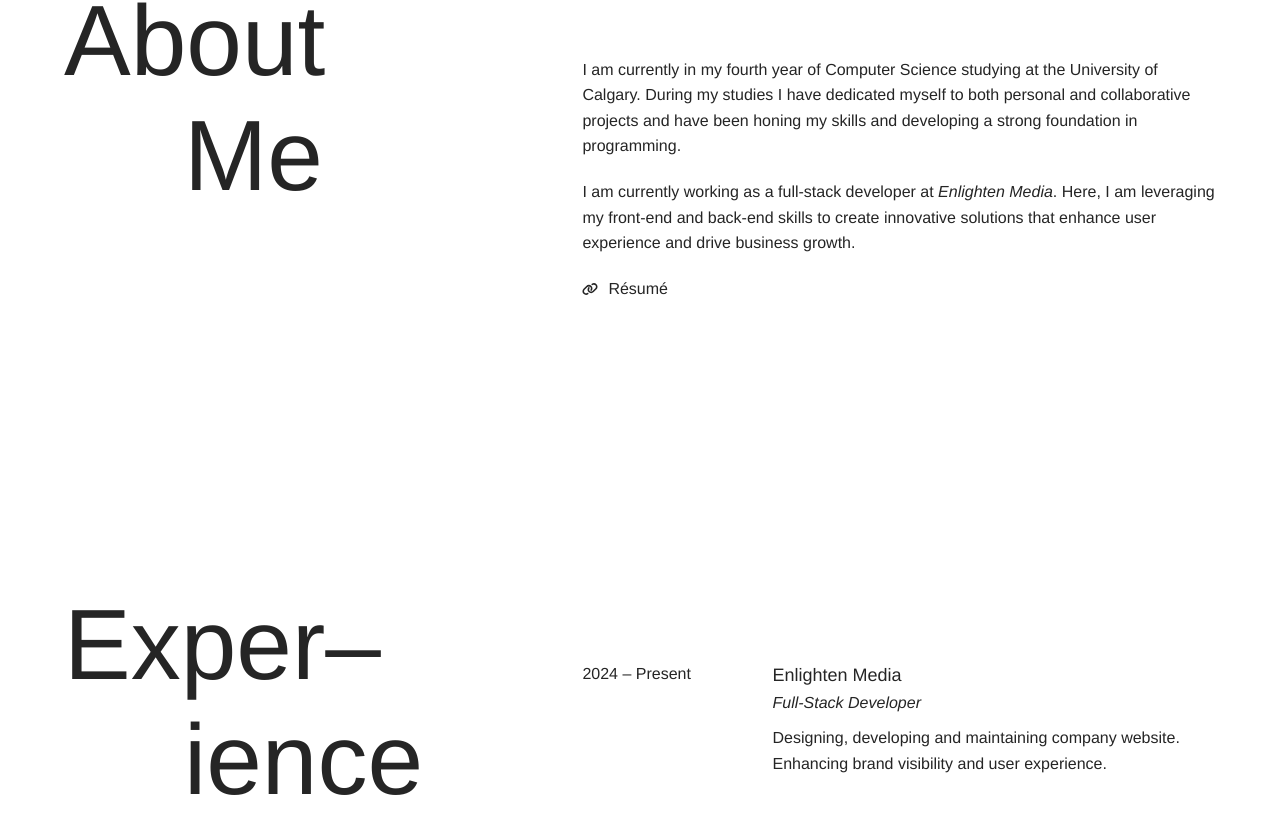
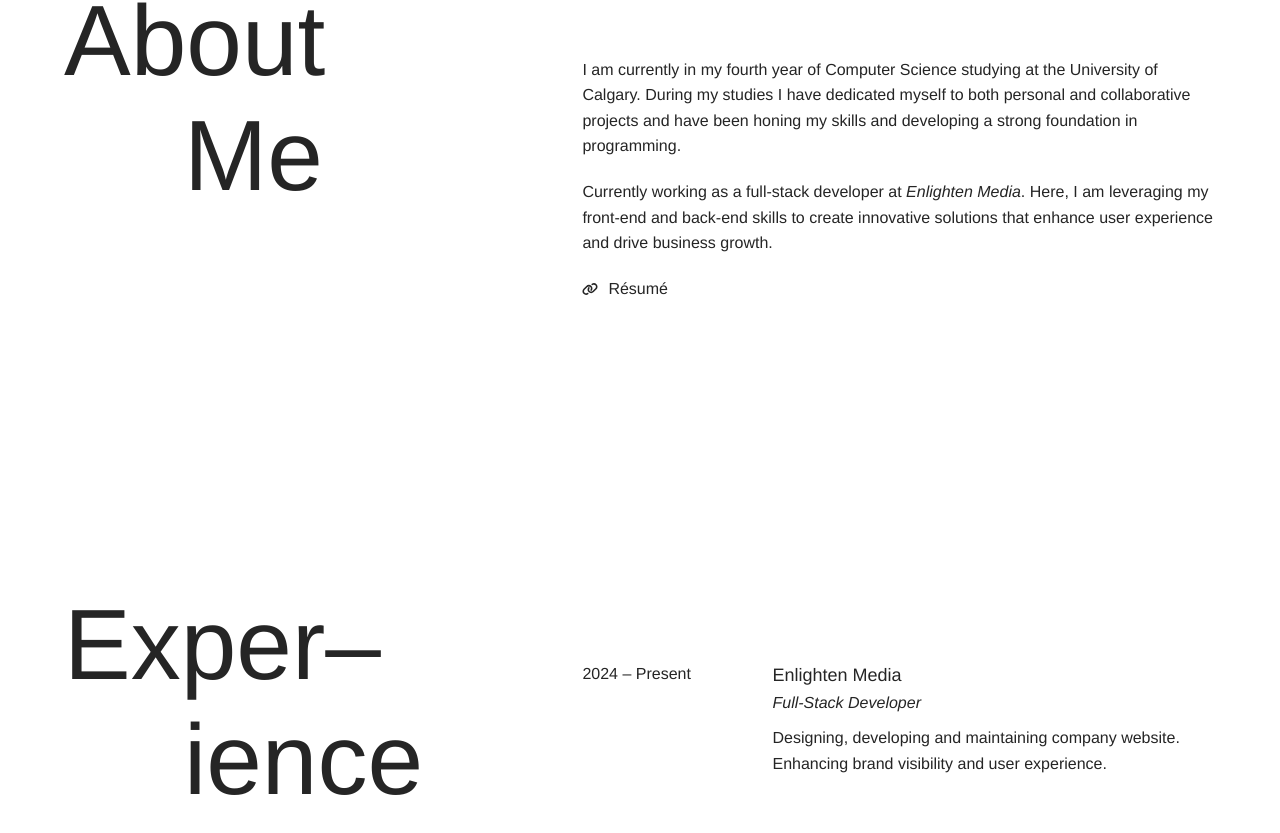
Before and after one commit to JvsonKee/Portfolio-Site, a React (Vite) app in the folder client/: page / in a window 1280 px wide. Shown: the part 898-1731 px from the top of the page. Built offline with nearby package versions, Linux system fonts and the light colour scheme.

Commit message:
Rewording

```diff
--- a/client/src/components/About/About.jsx
+++ b/client/src/components/About/About.jsx
@@ -14,7 +14,7 @@ const About = forwardRef((props, ref) => {
                     <Header first="About" second="Me"/>
                     <SectionContentContainer>
                         <div>I am currently in my fourth year of Computer Science studying at the University of Calgary. During my studies I have dedicated myself to both personal and collaborative projects and have been honing my skills and developing a strong foundation in programming.</div>
-                        <div>I am currently working as a full-stack developer at <a href="https://enlighten-media.com" target="_blank" style={{fontStyle: "italic"}}>Enlighten Media</a>. Here, I am leveraging my front-end and back-end skills to create innovative solutions that enhance user experience and drive business growth. </div>
+                        <div>Currently working as a full-stack developer at <a href="https://enlighten-media.com" target="_blank" style={{fontStyle: "italic"}}>Enlighten Media</a>. Here, I am leveraging my front-end and back-end skills to create innovative solutions that enhance user experience and drive business growth. </div>
                         <ResumeLink href={resume} target="_blank">
                             <span>
                                 <FaLink/>
```
